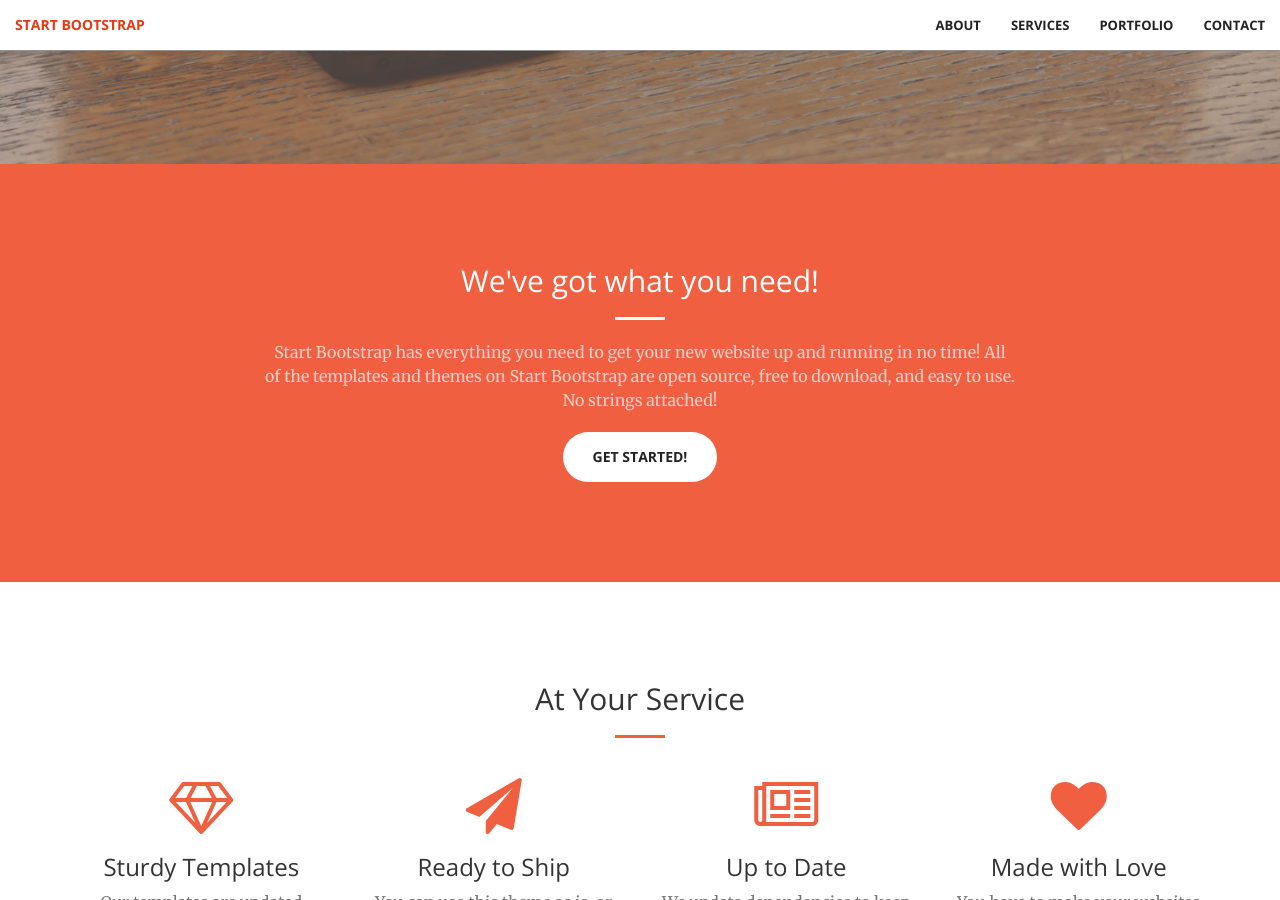
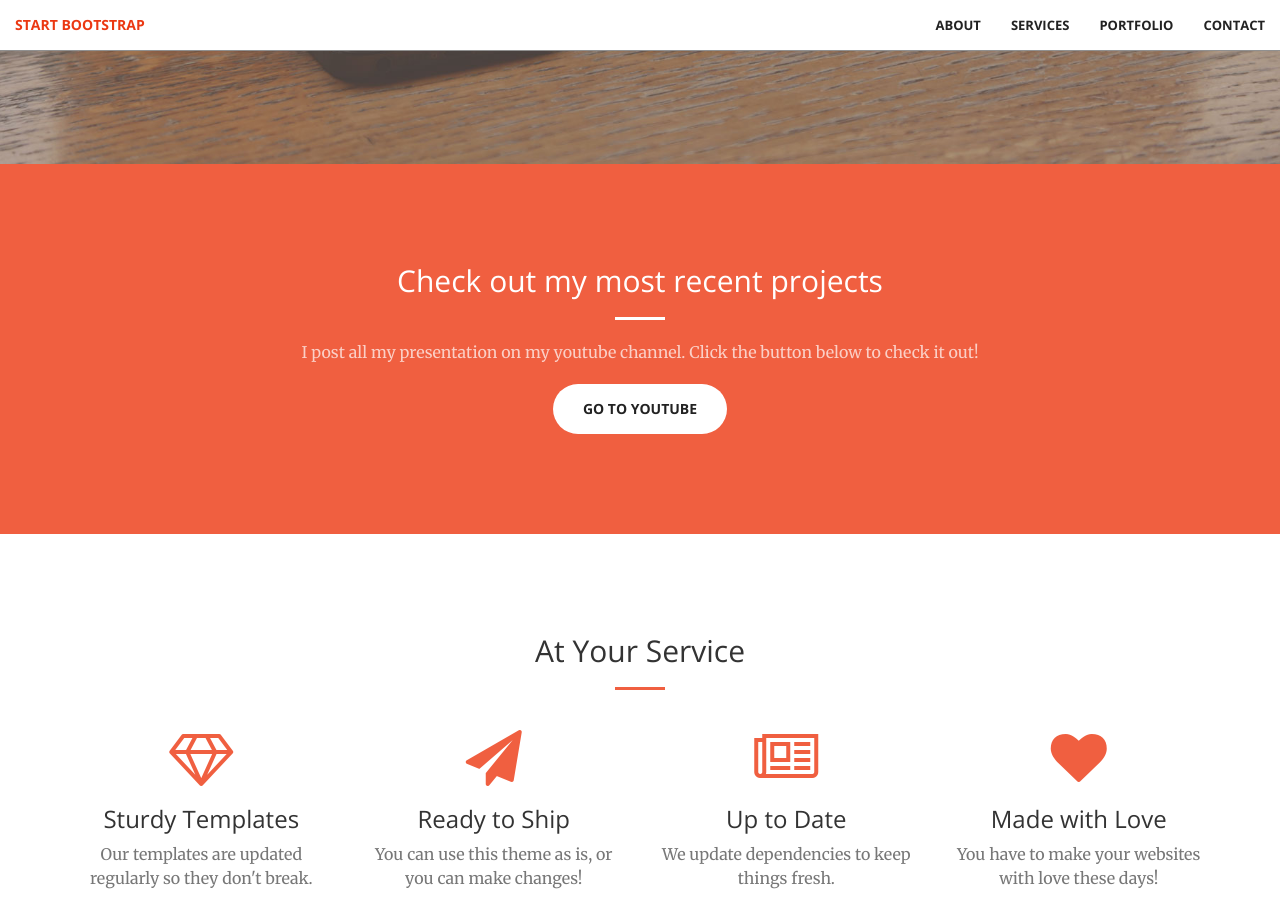
Before and after one commit to SudoZyphr/sudozyphr.github.io, a Jekyll site: the page built from index.html, in a window 1280 px wide and 900 px high, scrolled down 736 px. Built offline with Jekyll 4.4.1, drawn with Linux system fonts in a browser that asks for light colours.

Commit message:
Adding Basic Info changes

```diff
--- a/_includes/call-to-action.html
+++ b/_includes/call-to-action.html
@@ -2,10 +2,10 @@
     <div class="container">
         <div class="row">
             <div class="col-lg-8 col-lg-offset-2 text-center">
-                <h2 class="section-heading">We've got what you need!</h2>
+                <h2 class="section-heading">Check out my most recent projects</h2>
                 <hr class="light">
-                <p class="text-faded">Start Bootstrap has everything you need to get your new website up and running in no time! All of the templates and themes on Start Bootstrap are open source, free to download, and easy to use. No strings attached!</p>
-                <a href="#" class="btn btn-default btn-xl">Get Started!</a>
+                <p class="text-faded">I post all my presentation on my youtube channel. Click the button below to check it out!</p>
+                <a href="#" class="btn btn-default btn-xl">Go to Youtube</a>
             </div>
         </div>
     </div>
--- a/_includes/contact.html
+++ b/_includes/contact.html
@@ -13,13 +13,13 @@
             </a>
         </div>
         <div class="col-lg-2 col-lg-offset-1 text-center">
-            <a href="mailto:{{ site.email }}">
+            <a href="gruszkaluke@gmail.com">
             <i class="fa fa-envelope-o fa-3x wow bounceIn" data-wow-delay=".1s"></i>
                 <p>{{ site.email }}</p>
             </a>
         </div>
         <div class="col-lg-2 col-lg-offset-1 text-center">
-            <a href="https://github.com/{{ site.github_username }}">
+            <a href="https://github.com/SudoZyphr">
             <i class="fa fa-github fa-3x wow bounceIn" data-wow-delay=".1s"></i>
                 <p>{{ site.github_username }}</p>
             </a>
--- a/_includes/head.html
+++ b/_includes/head.html
@@ -6,7 +6,7 @@
     <meta name="description" content="">
     <meta name="author" content="">
 
-    <title>Creative - Start Bootstrap Theme</title>
+    <title>Luke Gruszka Portfolio</title>
 
     <!-- Bootstrap Core CSS -->
     <link rel="stylesheet" href="css/bootstrap.min.css" type="text/css">
```
